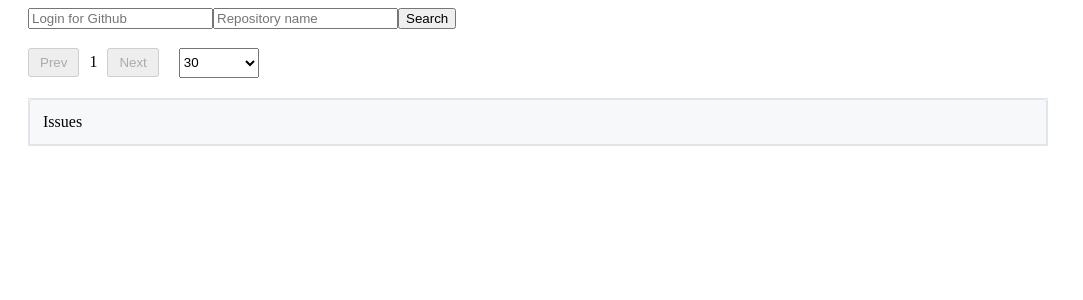
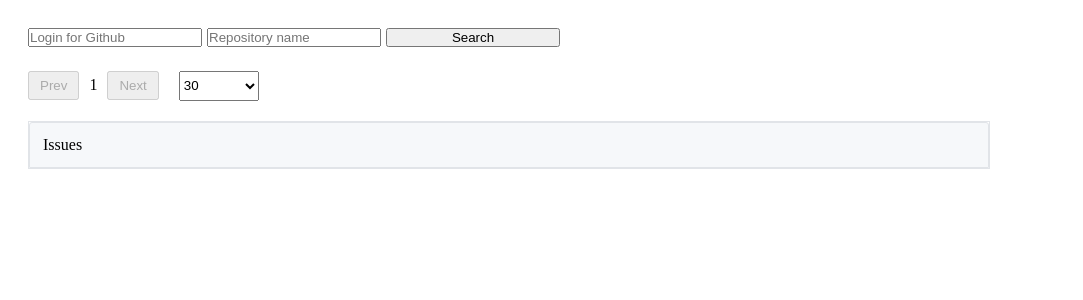
Before and after one commit to t-gafiulin/interface_github, a React app: page / in a window 1280 px wide. Shown: the top 300 px of the page, without its empty margins (0-1083 px from the left). Built offline with nearby package versions, Linux system fonts and the light colour scheme; what showdown would draw is missing.

Commit message:
add mobile-first styles

```diff
--- a/public/index.html
+++ b/public/index.html
@@ -2,6 +2,7 @@
 <html>
   <head>
     <meta charset="utf-8">
+    <meta name="viewport" content="width=device-width, initial-scale=1, maximum-scale=1">
     <title>React App Setup</title>
   </head>
   <body>
--- a/src/App.css
+++ b/src/App.css
@@ -1,7 +1,8 @@
 .container{
-    width: 1020px;
-    padding-left: 20px;
-    padding-right: 20px;
+    width: 100%;
+    /* padding-left: 20px;
+    padding-right: 20px; */
+    padding: 20px;
 }
 
 pre{
@@ -11,3 +12,21 @@ pre{
 .clear {
     clear: both; /* Отмена обтекания */
 }
+
+@media (min-width: 576px) {
+    .container{
+        max-width: 540px;
+    }
+}
+
+@media (min-width: 768px) {
+    .container{
+        max-width: 720px;
+    }
+}
+
+@media (min-width: 978px) {
+    .container{
+        max-width: 960px;
+    }
+}
--- a/src/components/Issue.js
+++ b/src/components/Issue.js
@@ -71,6 +71,10 @@ class Issue extends Component {
                         <div class='issue-header-meta__date'>opened this issue {created_at} </div>
                         <div class='issue-header-meta__comments'> - {comments_amount}</div>
                     </div>
+                    <div class='issue-labels'>
+                        <h2 class='issue-labels__header'>Labels</h2>
+                        {labels}
+                    </div>
                     <div class='issue-comments'>
                         <Comment
                             url={author_url}
@@ -81,10 +85,7 @@ class Issue extends Component {
                         />
                         {comments}
                     </div>
-                    <div class='issue-labels'>
-                        <h2 class='issue-labels__header'>Labels</h2>
-                        {labels}
-                    </div>
+
                 </div>
             </div>
     }
--- a/src/components/Search.js
+++ b/src/components/Search.js
@@ -63,15 +63,21 @@ class Search extends Component {
                 <p>Not found</p> : <div class='list-issue'><div class='list-issue-header'>Issues</div>{issues}</div>);
 
         return <div class='container'>
+            <div class='search'>
                 <input
+                    class='search__login'
                     value={this.state.login}
                     onChange={this.handleChange.bind(this, 'login')}
                     placeholder='Login for Github' />
                 <input
+                    class='search__repository'
                     value={this.state.repositoryName}
                     onChange={this.handleChange.bind(this, 'repositoryName')}
                     placeholder='Repository name'/>
-            <button onClick={this.handleClick.bind(this)}>Search</button>
+                <button
+                    class='search__button'
+                    onClick={this.handleClick.bind(this)}>Search</button>
+            </div>
 
             <h3>{(this.props.login + ' ' + this.props.repositoryName)}</h3>
 
--- a/src/resource/Issue.css
+++ b/src/resource/Issue.css
@@ -14,10 +14,7 @@
     margin-right: 150px;
     font-weight: normal;
     line-height: 1.125;
-}
-
-.issue-header-show__text-header{
-
+    font-size: 24px;
 }
 
 .issue-header-show__number{
@@ -65,7 +62,7 @@
 .issue-comments{
     margin-bottom: 80px;
     float: left;
-    width: 780px;
+    width: 95%;
 }
 
 .issue-comments__header{
@@ -77,14 +74,46 @@
 }
 
 .issue-labels{
-    margin-left: 50px;
-    float: left;
+    margin-bottom: 10px;
 }
 
 .issue-labels__header{
-
+    display: none;
 }
 
 .issue-labels__label{
     padding: 10px;
+    display: inline-block;
 }
+
+@media (min-width: 576px) {
+
+}
+
+
+@media (min-width: 768px) {
+    .issue-header-show__title{
+        font-size: 32px;
+    }
+
+    .issue-comments{
+        width: 75%;
+    }
+
+    .issue-labels{
+        float: right;
+        width: 20%;
+    }
+
+    .issue-labels__label{
+        display: block;
+    }
+
+    .issue-labels__header{
+        display: block;
+    }
+}
+
+@media (min-width: 978px) {
+
+}
--- a/src/resource/IssuesItem.css
+++ b/src/resource/IssuesItem.css
@@ -20,7 +20,7 @@ a:hover{
 
 .issue-item__text{
     display: inline-block;
-    width: 900px;
+    width: 90%;
 }
 
 .issue-item__button{
@@ -71,3 +71,22 @@ a:hover{
     display: inline-block;
     margin-left: 5px;
 }
+
+@media (min-width: 576px) {
+    .issue-item__text{
+        width: 540px;
+    }
+}
+
+
+@media (min-width: 768px) {
+    .issue-item__text{
+        width: 720px;
+    }
+}
+
+@media (min-width: 978px) {
+    .issue-item__text{
+        width: 960px;
+    }
+}
--- a/src/resource/Search.css
+++ b/src/resource/Search.css
@@ -6,6 +6,7 @@
 }
 
 .list-issue{
+    width: 100%;
     margin-top: 20px;
     border: 1px solid rgb(225, 228, 232);
 }
@@ -30,3 +31,39 @@
     width: 80px;
     height: 30px;
 }
+
+.search{
+    width: 300px;
+}
+
+.search__login,
+.search__repository,
+.search__button{
+    width: 300px;
+    display: block;
+    margin-bottom: 5px;
+    box-sizing: content-box;
+    padding:0;
+}
+
+@media (min-width: 576px) {
+    .search{
+        width: 100%;
+    }
+    .search__login,
+    .search__repository,
+    .search__button{
+        width: 170px;
+        display: inline-block;
+        margin-right: 5px;
+    }
+}
+
+
+@media (min-width: 768px) {
+
+}
+
+@media (min-width: 978px) {
+
+}
```
Also changed, not shown: src/resource/Comment.css (+13 -0 lines). Lines whose indentation alone changed are shown as unchanged.
